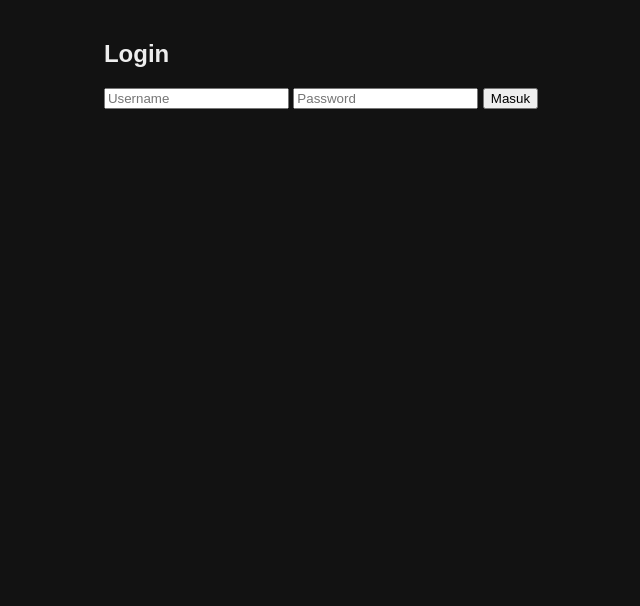
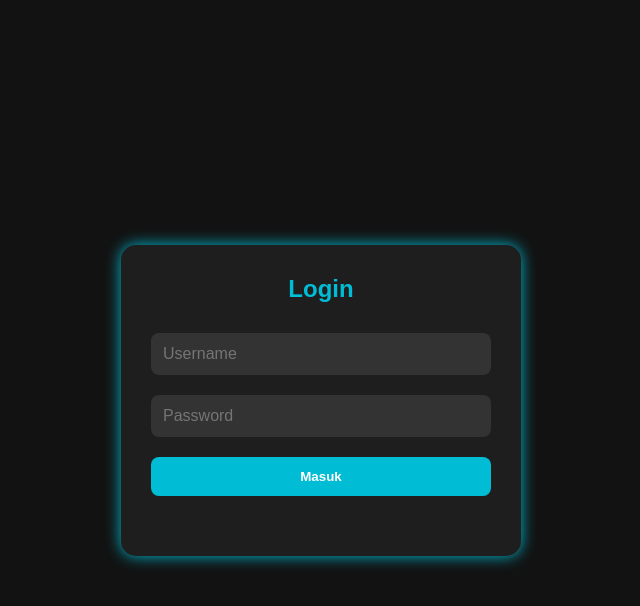
Before and after one commit to gabfnrirsm/CatatanG, a plain HTML site: page login.html in a window 1280 px wide. Shown: the whole page, without its empty margins (319-959 px from the left). Drawn offline with Linux system fonts and the light colour scheme.

Commit message:
Update style.css

```diff
--- a/style.css
+++ b/style.css
@@ -74,3 +74,72 @@ h1 {
 .catatan-section li {
   margin-bottom: 8px;
 }
+/* Reset */
+* {
+  margin: 0;
+  padding: 0;
+  box-sizing: border-box;
+}
+
+body {
+  background-color: #121212;
+  font-family: Arial, sans-serif;
+  color: white;
+  display: flex;
+  justify-content: center;
+  align-items: center;
+  height: 100vh;
+}
+
+.login-box {
+  background-color: #1e1e1e;
+  padding: 30px;
+  border-radius: 15px;
+  width: 90%;
+  max-width: 400px;
+  box-shadow: 0 0 15px #00bcd4;
+  text-align: center;
+}
+
+.login-box h2 {
+  margin-bottom: 20px;
+  color: #00bcd4;
+}
+
+.login-box input {
+  width: 100%;
+  padding: 12px;
+  margin: 10px 0;
+  border-radius: 8px;
+  border: none;
+  background-color: #333;
+  color: white;
+  font-size: 16px;
+}
+
+.login-box input:focus {
+  outline: 2px solid #00bcd4;
+}
+
+.login-box button {
+  width: 100%;
+  padding: 12px;
+  margin-top: 10px;
+  border-radius: 8px;
+  border: none;
+  background-color: #00bcd4;
+  color: white;
+  font-weight: bold;
+  cursor: pointer;
+  transition: background-color 0.3s ease;
+}
+
+.login-box button:hover {
+  background-color: #0097a7;
+}
+
+#error-msg {
+  color: #ff5252;
+  margin-top: 10px;
+  height: 20px;
+}
```
